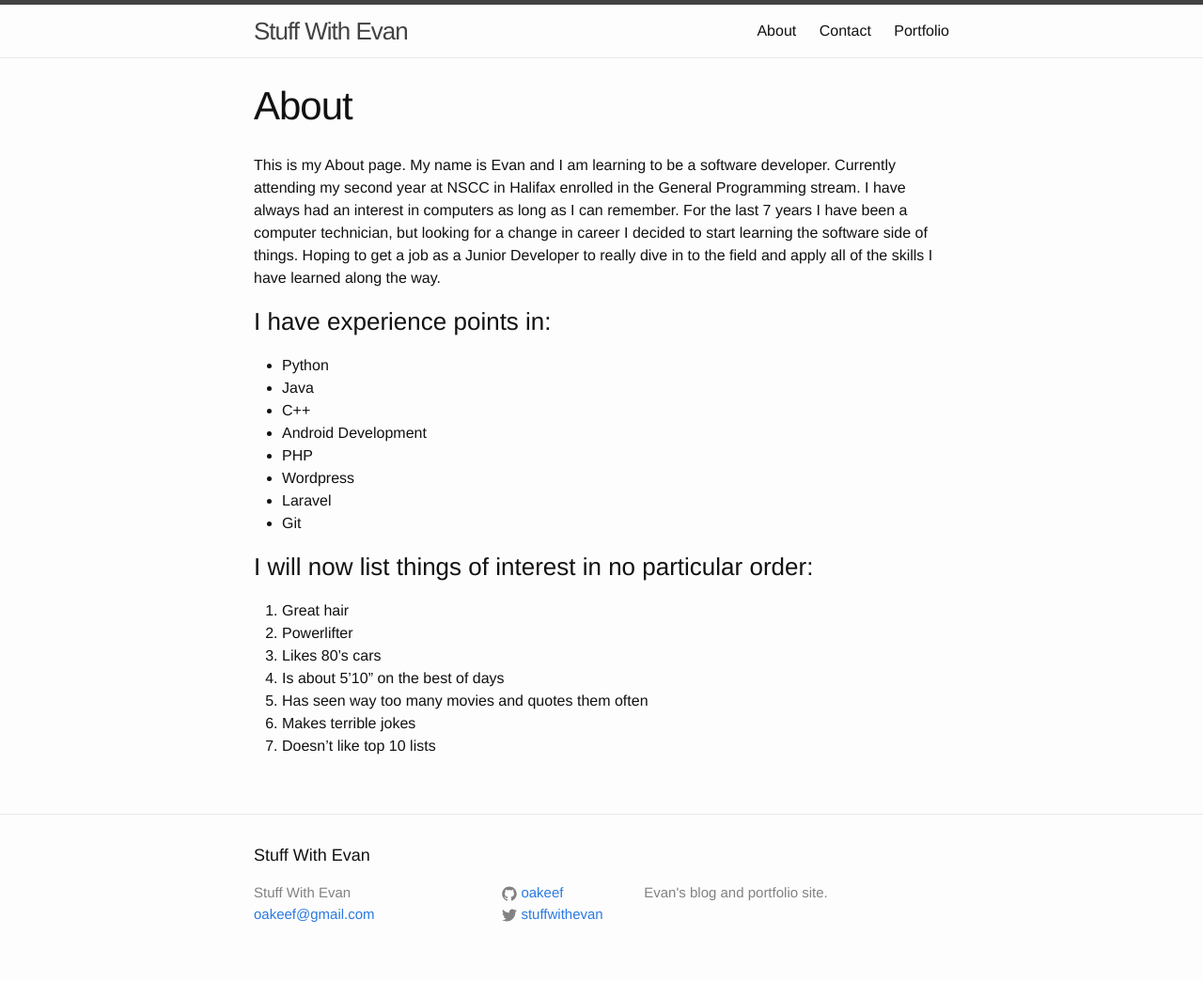
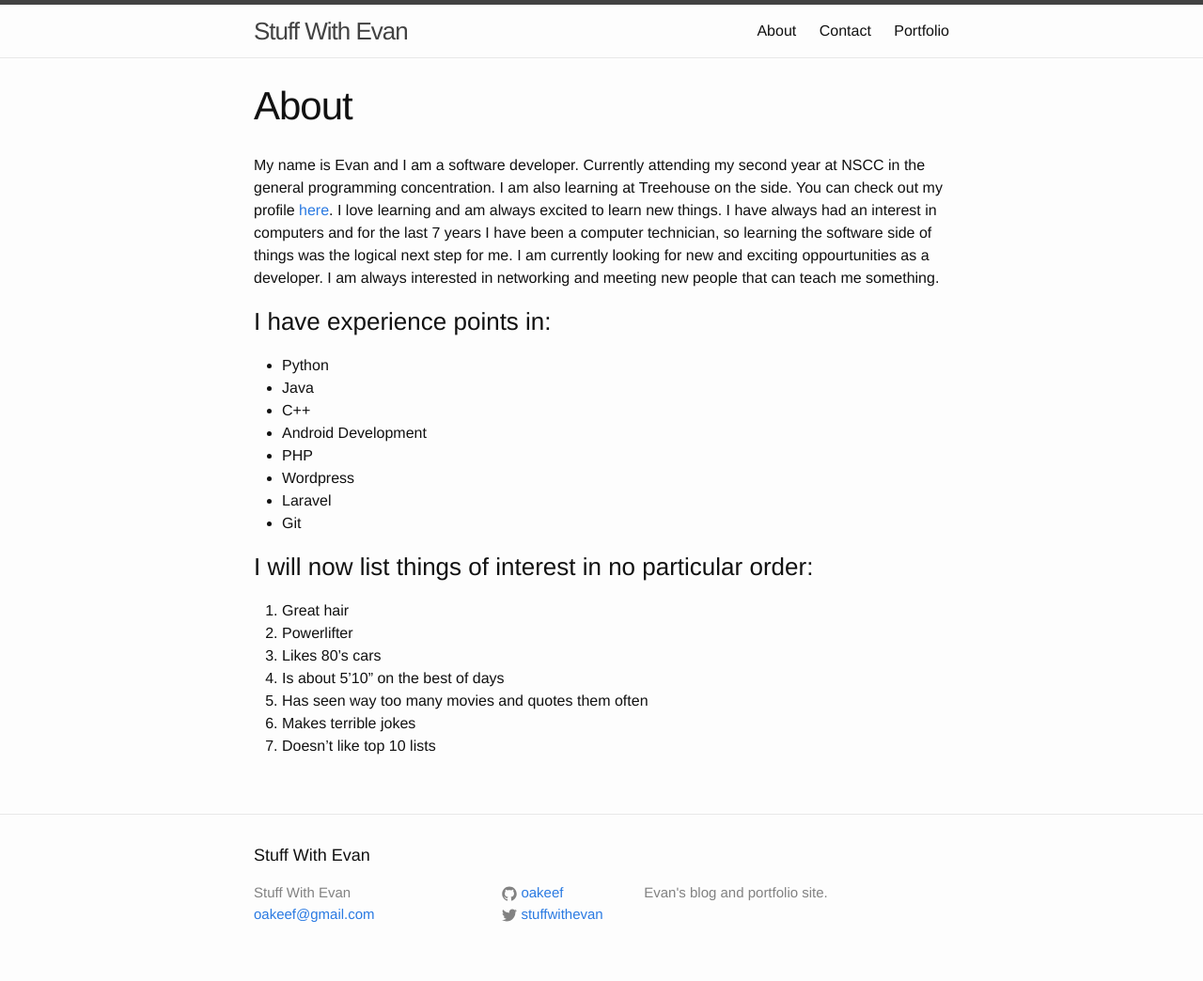
Before and after one commit to oakeef/oakeef.github.io, a Jekyll site: the page built from about.md, in a window 1280 px wide. Shown: the whole page at 94% size. Built offline with Jekyll 4.4.1, drawn with Linux system fonts in a browser that asks for light colours.

Commit message:
changed about page up a bit

```diff
--- a/about.md
+++ b/about.md
@@ -4,7 +4,7 @@ title: About
 permalink: /about/
 ---
 
-This is my About page. My name is Evan and I am learning to be a software developer. Currently attending my second year at NSCC in Halifax enrolled in the General Programming stream. I have always had an interest in computers as long as I can remember. For the last 7 years I have been a computer technician, but looking for a change in career I decided to start learning the software side of things. Hoping to get a job as a Junior Developer to really dive in to the field and apply all of the skills I have learned along the way.
+My name is Evan and I am a software developer. Currently attending my second year at NSCC in the general programming concentration. I am also learning at Treehouse on the side. You can check out my profile [here](https://teamtreehouse.com/oakeef). I love learning and am always excited to learn new things. I have always had an interest in computers and for the last 7 years I have been a computer technician, so learning the software side of things was the logical next step for me. I am currently looking for new and exciting oppourtunities as a developer. I am always interested in networking and meeting new people that can teach me something.
 
 ### I have experience points in:
 
```
